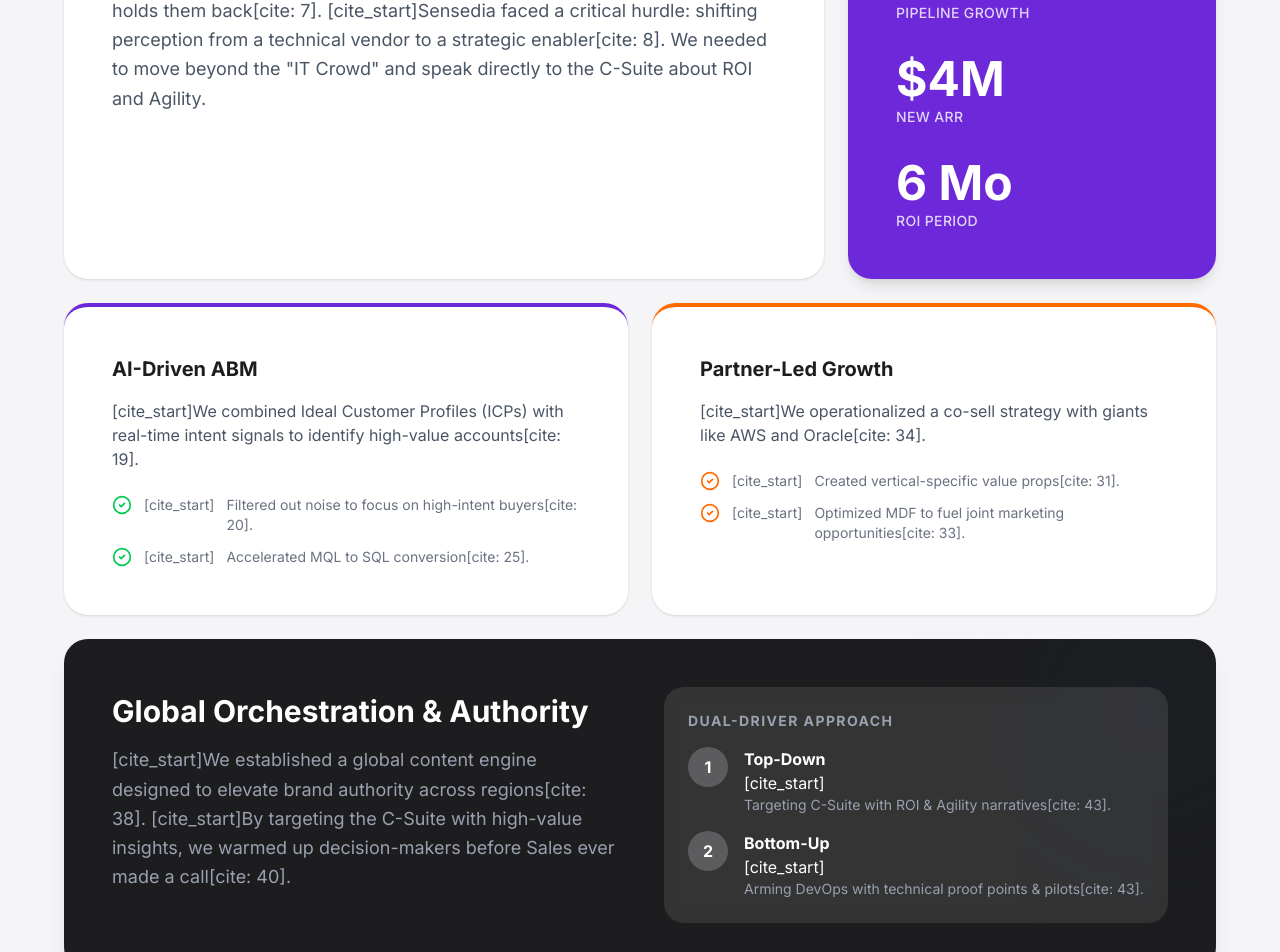
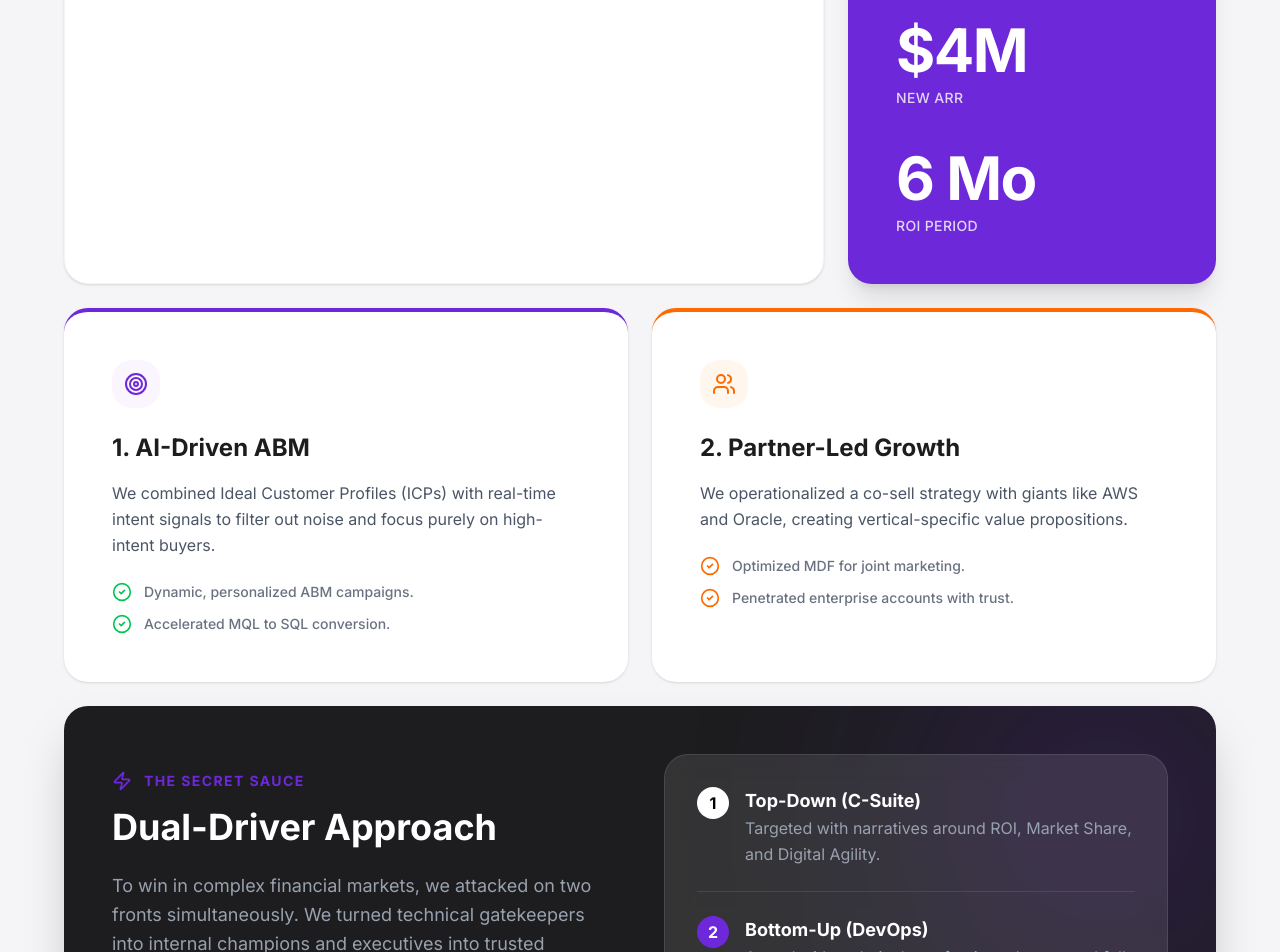
Before and after one commit to dcm2-mkt/dcm2-site, a Next.js app: page /work/sensedia in a window 1280 px wide. Shown: the part 871-1823 px from the top of the page. Built offline with nearby package versions, Linux system fonts and the light colour scheme.

Commit message:
Sensedia Page Redesign

```diff
--- a/app/work/sensedia/page.tsx
+++ b/app/work/sensedia/page.tsx
@@ -1,6 +1,6 @@
 "use client";
 import { motion } from "framer-motion";
-import { ArrowLeft, ArrowUpRight, CheckCircle2, TrendingUp, Users, Globe } from "lucide-react";
+import { ArrowLeft, CheckCircle2, TrendingUp, Globe, Users, Target, Zap } from "lucide-react";
 import Link from "next/link";
 import Image from "next/image";
 import { Button } from "@/components/ui/button";
@@ -28,7 +28,7 @@ export default function CaseStudy() {
           transition={{ duration: 0.5 }}
         >
           <div className="flex items-center gap-3 mb-6">
-            <div className="h-3 w-3 rounded-full bg-[#6D28D9]" /> {/* Sensedia Purple Dot */}
+            <div className="h-3 w-3 rounded-full bg-[#6D28D9]" /> {/* Sensedia Purple Brand Color */}
             <p className="text-sm font-bold uppercase tracking-widest text-gray-500">Global GTM Strategy</p>
           </div>
 
@@ -36,10 +36,10 @@ export default function CaseStudy() {
             Sensedia.
           </h1>
           <h2 className="text-2xl md:text-3xl font-medium text-gray-400 mb-8 leading-tight">
-             [cite_start]Shaping the Future of AI Adoption in Regulated Industries[cite: 5].
+             Shaping the Future of AI Adoption in Regulated Industries.
           </h2>
           <p className="text-lg text-gray-600 leading-relaxed max-w-lg">
-            [cite_start]We helped Sensedia penetrate the C-Suite in complex, regulated markets by proving that API-first strategies are the bridge between legacy systems and future agility[cite: 9].
+            We helped Sensedia penetrate the C-Suite in complex, regulated markets by proving that API-first strategies are the bridge between legacy systems and future agility.
           </p>
         </motion.div>
 
@@ -55,6 +55,7 @@ export default function CaseStudy() {
                 alt="Sensedia Hero"
                 fill
                 className="object-cover"
+                priority
              />
         </motion.div>
       </div>
@@ -63,32 +64,32 @@ export default function CaseStudy() {
       <div className="max-w-6xl mx-auto grid grid-cols-1 md:grid-cols-12 gap-6">
 
         {/* 1. THE CHALLENGE (Wide Tile) */}
-        <div className="md:col-span-8 bg-white rounded-3xl p-8 md:p-12 shadow-sm">
+        <div className="md:col-span-8 bg-white rounded-3xl p-8 md:p-12 shadow-sm border border-gray-100">
             <h3 className="text-2xl font-bold text-[#1d1d1f] mb-4 flex items-center gap-3">
                 <Globe className="w-6 h-6 text-[#6D28D9]" />
-                [cite_start]The Challenge: Breaking the Legacy [cite: 6]
+                The Challenge: Breaking the Legacy
             </h3>
             <p className="text-lg text-gray-600 leading-relaxed">
-                [cite_start]Legacy institutions are racing to adopt AI, but rigid infrastructure holds them back[cite: 7].
-                [cite_start]Sensedia faced a critical hurdle: shifting perception from a technical vendor to a strategic enabler[cite: 8].
+                Legacy institutions are racing to adopt AI, but rigid infrastructure holds them back.
+                Sensedia faced a critical hurdle: shifting perception from a technical vendor to a strategic enabler.
                 We needed to move beyond the "IT Crowd" and speak directly to the C-Suite about ROI and Agility.
             </p>
         </div>
 
-        {/* 2. STATS (Tall Tile) */}
-        <div className="md:col-span-4 bg-[#6D28D9] rounded-3xl p-8 md:p-12 text-white flex flex-col justify-center shadow-lg">
-            <TrendingUp className="w-10 h-10 mb-6 text-white/80" />
-            <div className="space-y-8">
+        {/* 2. STATS (Tall Tile - Purple Brand Color) */}
+        <div className="md:col-span-4 bg-[#6D28D9] rounded-3xl p-8 md:p-12 text-white flex flex-col justify-center shadow-xl">
+            <TrendingUp className="w-10 h-10 mb-8 text-white/80" />
+            <div className="space-y-10">
                 <div>
-                    <h4 className="text-5xl font-bold mb-1">142%</h4>
+                    <h4 className="text-6xl font-bold mb-2 tracking-tight">142%</h4>
                     <p className="text-sm font-medium text-white/80 uppercase tracking-wide">Pipeline Growth</p>
                 </div>
                 <div>
-                    <h4 className="text-5xl font-bold mb-1">$4M</h4>
+                    <h4 className="text-6xl font-bold mb-2 tracking-tight">$4M</h4>
                     <p className="text-sm font-medium text-white/80 uppercase tracking-wide">New ARR</p>
                 </div>
                 <div>
-                    <h4 className="text-5xl font-bold mb-1">6 Mo</h4>
+                    <h4 className="text-6xl font-bold mb-2 tracking-tight">6 Mo</h4>
                     <p className="text-sm font-medium text-white/80 uppercase tracking-wide">ROI Period</p>
                 </div>
             </div>
@@ -96,68 +97,78 @@ export default function CaseStudy() {
 
         {/* 3. STRATEGY: AI ABM (Medium Tile) */}
         <div className="md:col-span-6 bg-white rounded-3xl p-8 md:p-12 shadow-sm border-t-4 border-[#6D28D9]">
-            <h3 className="text-xl font-bold text-[#1d1d1f] mb-4">AI-Driven ABM</h3>
-            <p className="text-gray-600 mb-6">
-                [cite_start]We combined Ideal Customer Profiles (ICPs) with real-time intent signals to identify high-value accounts[cite: 19].
+            <div className="mb-6 bg-purple-50 w-12 h-12 rounded-2xl flex items-center justify-center">
+                <Target className="w-6 h-6 text-[#6D28D9]" />
+            </div>
+            <h3 className="text-2xl font-bold text-[#1d1d1f] mb-4">1. AI-Driven ABM</h3>
+            <p className="text-gray-600 mb-6 leading-relaxed">
+                We combined Ideal Customer Profiles (ICPs) with real-time intent signals to filter out noise and focus purely on high-intent buyers.
             </p>
             <ul className="space-y-3">
-                <li className="flex items-start gap-3 text-sm text-gray-500">
+                <li className="flex items-start gap-3 text-sm text-gray-500 font-medium">
                     <CheckCircle2 className="w-5 h-5 text-green-500 shrink-0" />
-                    [cite_start]<span>Filtered out noise to focus on high-intent buyers[cite: 20].</span>
+                    <span>Dynamic, personalized ABM campaigns.</span>
                 </li>
-                <li className="flex items-start gap-3 text-sm text-gray-500">
+                <li className="flex items-start gap-3 text-sm text-gray-500 font-medium">
                     <CheckCircle2 className="w-5 h-5 text-green-500 shrink-0" />
-                    [cite_start]<span>Accelerated MQL to SQL conversion[cite: 25].</span>
+                    <span>Accelerated MQL to SQL conversion.</span>
                 </li>
             </ul>
         </div>
 
         {/* 4. STRATEGY: PARTNER GROWTH (Medium Tile) */}
         <div className="md:col-span-6 bg-white rounded-3xl p-8 md:p-12 shadow-sm border-t-4 border-orange-500">
-            <h3 className="text-xl font-bold text-[#1d1d1f] mb-4">Partner-Led Growth</h3>
-            <p className="text-gray-600 mb-6">
-                [cite_start]We operationalized a co-sell strategy with giants like AWS and Oracle[cite: 34].
+             <div className="mb-6 bg-orange-50 w-12 h-12 rounded-2xl flex items-center justify-center">
+                <Users className="w-6 h-6 text-orange-500" />
+            </div>
+            <h3 className="text-2xl font-bold text-[#1d1d1f] mb-4">2. Partner-Led Growth</h3>
+            <p className="text-gray-600 mb-6 leading-relaxed">
+                We operationalized a co-sell strategy with giants like AWS and Oracle, creating vertical-specific value propositions.
             </p>
             <ul className="space-y-3">
-                <li className="flex items-start gap-3 text-sm text-gray-500">
+                <li className="flex items-start gap-3 text-sm text-gray-500 font-medium">
                     <CheckCircle2 className="w-5 h-5 text-orange-500 shrink-0" />
-                    [cite_start]<span>Created vertical-specific value props[cite: 31].</span>
+                    <span>Optimized MDF for joint marketing.</span>
                 </li>
-                <li className="flex items-start gap-3 text-sm text-gray-500">
+                <li className="flex items-start gap-3 text-sm text-gray-500 font-medium">
                     <CheckCircle2 className="w-5 h-5 text-orange-500 shrink-0" />
-                    [cite_start]<span>Optimized MDF to fuel joint marketing opportunities[cite: 33].</span>
+                    <span>Penetrated enterprise accounts with trust.</span>
                 </li>
             </ul>
         </div>
 
-        {/* 5. STRATEGY: GLOBAL ORCHESTRATION (Wide Tile) */}
-        <div className="md:col-span-12 bg-[#1d1d1f] rounded-3xl p-8 md:p-12 text-white shadow-xl relative overflow-hidden">
+        {/* 5. STRATEGY: DUAL DRIVER (Wide Tile - Dark Mode) */}
+        <div className="md:col-span-12 bg-[#1d1d1f] rounded-3xl p-8 md:p-12 text-white shadow-2xl relative overflow-hidden">
              {/* Background Decoration */}
-            <div className="absolute top-0 right-0 w-64 h-64 bg-gray-800 rounded-full blur-3xl opacity-20 -mr-16 -mt-16 pointer-events-none"></div>
+            <div className="absolute top-0 right-0 w-96 h-96 bg-[#6D28D9] rounded-full blur-[128px] opacity-20 -mr-20 -mt-20 pointer-events-none"></div>
 
             <div className="relative z-10 grid grid-cols-1 md:grid-cols-2 gap-12 items-center">
                 <div>
-                    <h3 className="text-3xl font-bold mb-4">Global Orchestration & Authority</h3>
+                    <div className="flex items-center gap-3 mb-4 text-[#6D28D9]">
+                        <Zap className="w-5 h-5" />
+                        <span className="font-bold tracking-widest uppercase text-sm">The Secret Sauce</span>
+                    </div>
+                    <h3 className="text-3xl md:text-4xl font-bold mb-6">Dual-Driver Approach</h3>
                     <p className="text-gray-400 text-lg leading-relaxed mb-6">
-                        [cite_start]We established a global content engine designed to elevate brand authority across regions[cite: 38].
-                        [cite_start]By targeting the C-Suite with high-value insights, we warmed up decision-makers before Sales ever made a call[cite: 40].
+                        To win in complex financial markets, we attacked on two fronts simultaneously.
+                        We turned technical gatekeepers into internal champions and executives into trusted partners.
                     </p>
                 </div>
-                <div className="bg-white/10 rounded-2xl p-6 backdrop-blur-sm">
-                    <h4 className="text-sm font-bold uppercase tracking-widest text-gray-400 mb-4">Dual-Driver Approach</h4>
-                    <div className="space-y-4">
-                        <div className="flex gap-4">
-                            <div className="w-10 h-10 rounded-full bg-white/20 flex items-center justify-center font-bold text-white">1</div>
+                <div className="bg-white/10 rounded-3xl p-8 backdrop-blur-md border border-white/10">
+                    <div className="space-y-6">
+                        <div className="flex gap-4 items-start">
+                            <div className="w-8 h-8 rounded-full bg-white text-black flex items-center justify-center font-bold shrink-0">1</div>
                             <div>
-                                <p className="font-bold text-white">Top-Down</p>
-                                [cite_start]<p className="text-sm text-gray-400">Targeting C-Suite with ROI & Agility narratives[cite: 43].</p>
+                                <p className="font-bold text-white text-lg">Top-Down (C-Suite)</p>
+                                <p className="text-gray-400 leading-relaxed">Targeted with narratives around ROI, Market Share, and Digital Agility.</p>
                             </div>
                         </div>
-                        <div className="flex gap-4">
-                             <div className="w-10 h-10 rounded-full bg-white/20 flex items-center justify-center font-bold text-white">2</div>
+                        <div className="w-full h-[1px] bg-white/10" />
+                        <div className="flex gap-4 items-start">
+                             <div className="w-8 h-8 rounded-full bg-[#6D28D9] text-white flex items-center justify-center font-bold shrink-0">2</div>
                             <div>
-                                <p className="font-bold text-white">Bottom-Up</p>
-                                [cite_start]<p className="text-sm text-gray-400">Arming DevOps with technical proof points & pilots[cite: 43].</p>
+                                <p className="font-bold text-white text-lg">Bottom-Up (DevOps)</p>
+                                <p className="text-gray-400 leading-relaxed">Armed with technical proof points, demos, and fully supported pilots.</p>
                             </div>
                         </div>
                     </div>
```
